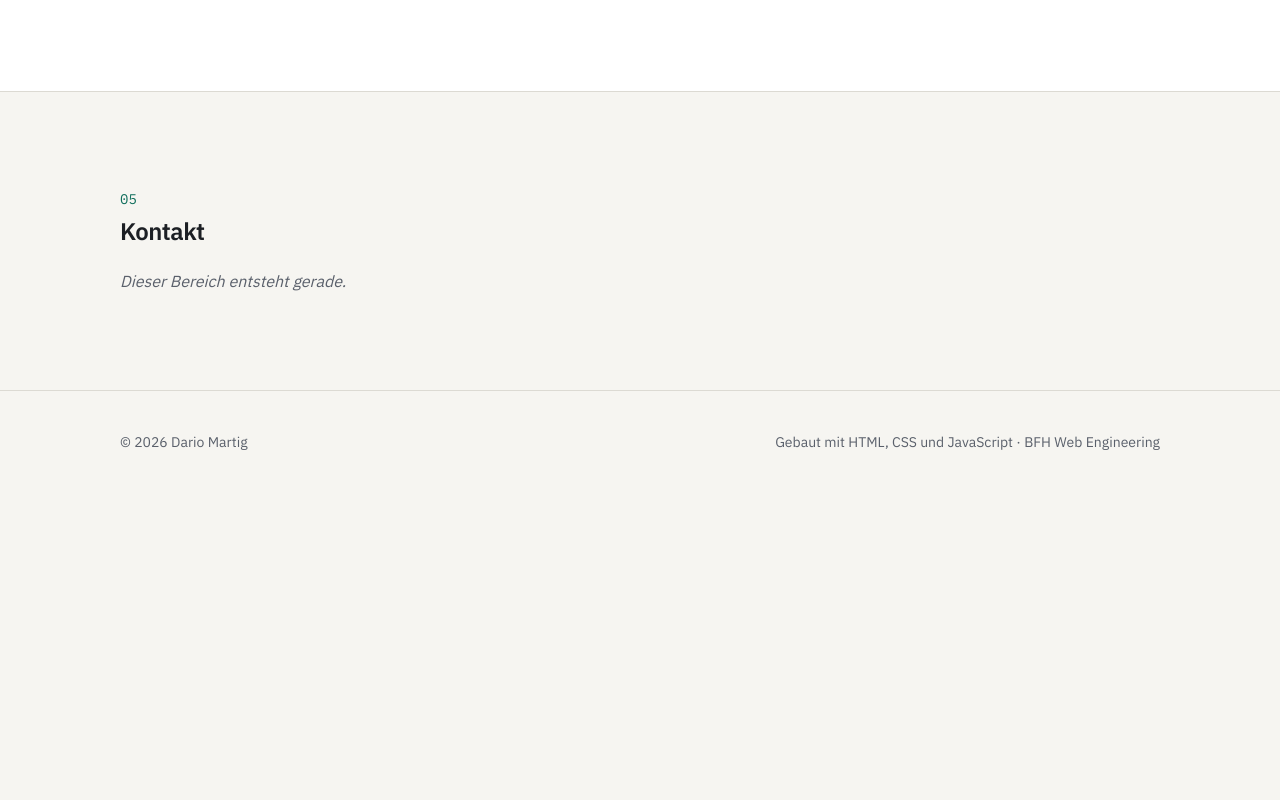
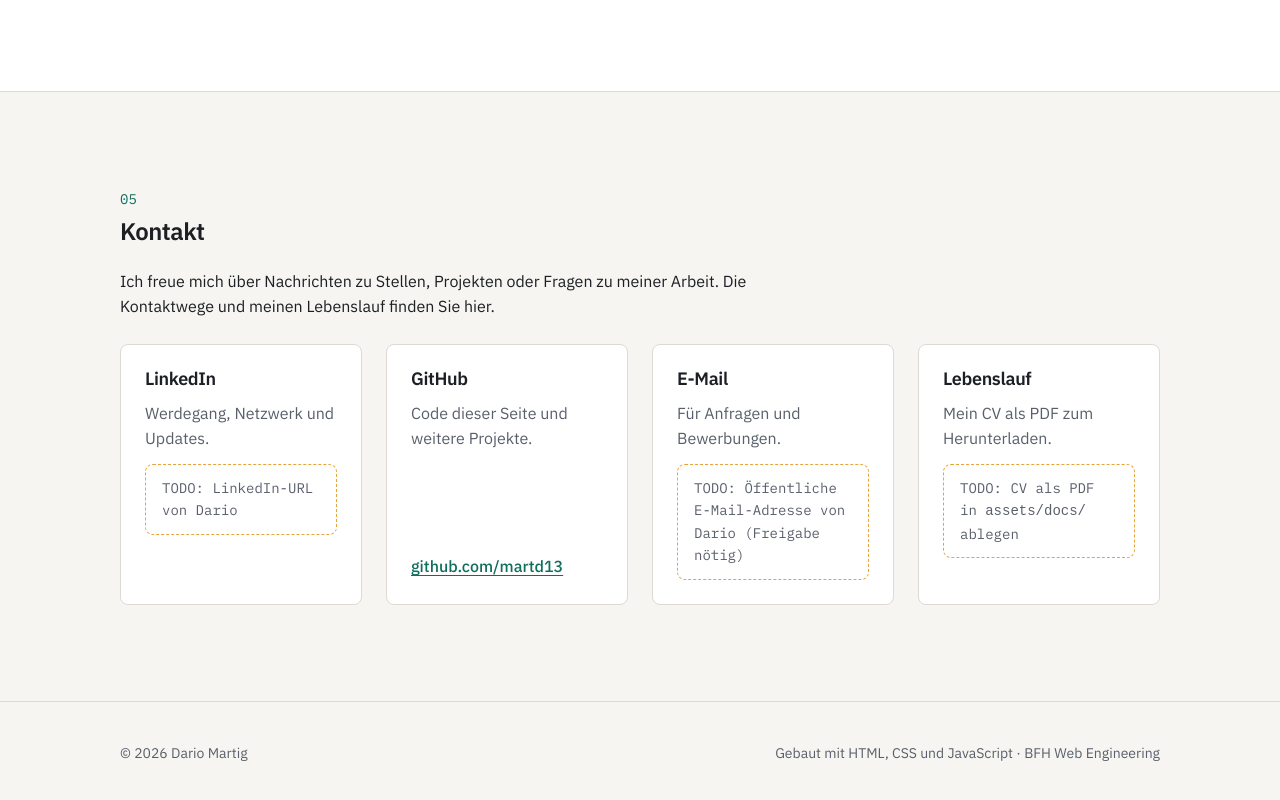
Before and after one commit to martd13/portfolio-page, a plain HTML site: page index.html in a window 1280 px wide. Shown: the part 3345-4145 px from the top of the page. Before the commit the page ends 3839 px from the top, so only its background shows below. Drawn offline with Linux system fonts and the light colour scheme.

Commit message:
feat: add contact section with link cards
Co-Authored-By: Claude Opus 5.5 <noreply@anthropic.com>
Claude-Session: https://claude.ai/code/session_01SP9FL1umxtRzXzpSisLLbW

```diff
--- a/css/components.css
+++ b/css/components.css
@@ -241,3 +241,34 @@
     flex-wrap: wrap;
     gap: var(--space-xs);
 }
+
+/* ---------- Kontakt-Card ---------- */
+.contact-card {
+    flex: 1;
+    display: flex;
+    flex-direction: column;
+    gap: var(--space-sm);
+    padding: var(--space-lg);
+    border: 1px solid var(--color-border);
+    border-radius: var(--radius-md);
+    background-color: var(--color-surface);
+}
+
+.contact-card__title {
+    font-size: var(--fs-md);
+}
+
+.contact-card__text {
+    color: var(--color-text-muted);
+}
+
+.contact-card__link {
+    margin-top: auto; /* Link immer am unteren Rand der Card */
+    color: var(--color-accent);
+    font-weight: 500;
+    overflow-wrap: anywhere;
+}
+
+.contact-card__link:hover {
+    color: var(--color-accent-hover);
+}
--- a/css/layout.css
+++ b/css/layout.css
@@ -212,3 +212,36 @@
         align-items: start;
     }
 }
+
+/* ---------- Kontakt (mobile-first) ---------- */
+.contact {
+    display: grid;
+    gap: var(--space-lg);
+}
+
+.contact__lead {
+    max-width: 40rem;
+}
+
+.contact-grid {
+    display: grid;
+    grid-template-columns: minmax(0, 1fr);
+    gap: var(--space-md);
+}
+
+.contact-grid > li {
+    display: flex;
+}
+
+@media (min-width: 768px) {
+    .contact-grid {
+        grid-template-columns: repeat(2, minmax(0, 1fr));
+        gap: var(--space-lg);
+    }
+}
+
+@media (min-width: 1280px) {
+    .contact-grid {
+        grid-template-columns: repeat(4, minmax(0, 1fr));
+    }
+}
--- a/index.html
+++ b/index.html
@@ -242,8 +242,43 @@
             <div class="container">
                 <p class="section__label">05</p>
                 <h2 class="section__title" id="contact-title">Kontakt</h2>
-                <!-- TODO: Kontaktwege von Dario (E-Mail, LinkedIn, GitHub) -->
-                <p class="section__placeholder">Dieser Bereich entsteht gerade.</p>
+                <div class="contact">
+                    <p class="contact__lead">
+                        Ich freue mich über Nachrichten zu Stellen, Projekten oder Fragen zu meiner
+                        Arbeit. Die Kontaktwege und meinen Lebenslauf finden Sie hier.
+                    </p>
+
+                    <ul class="contact-grid" role="list">
+                        <li>
+                            <article class="contact-card">
+                                <h3 class="contact-card__title">LinkedIn</h3>
+                                <p class="contact-card__text">Werdegang, Netzwerk und Updates.</p>
+                                <p class="placeholder-note">TODO: LinkedIn-URL von Dario</p>
+                            </article>
+                        </li>
+                        <li>
+                            <article class="contact-card">
+                                <h3 class="contact-card__title">GitHub</h3>
+                                <p class="contact-card__text">Code dieser Seite und weitere Projekte.</p>
+                                <a class="contact-card__link" href="https://github.com/martd13" target="_blank" rel="noopener">github.com/martd13</a>
+                            </article>
+                        </li>
+                        <li>
+                            <article class="contact-card">
+                                <h3 class="contact-card__title">E-Mail</h3>
+                                <p class="contact-card__text">Für Anfragen und Bewerbungen.</p>
+                                <p class="placeholder-note">TODO: Öffentliche E-Mail-Adresse von Dario (Freigabe nötig)</p>
+                            </article>
+                        </li>
+                        <li>
+                            <article class="contact-card">
+                                <h3 class="contact-card__title">Lebenslauf</h3>
+                                <p class="contact-card__text">Mein CV als PDF zum Herunterladen.</p>
+                                <p class="placeholder-note">TODO: CV als PDF in <code>assets/docs/</code> ablegen</p>
+                            </article>
+                        </li>
+                    </ul>
+                </div>
             </div>
         </section>
     </main>
```
